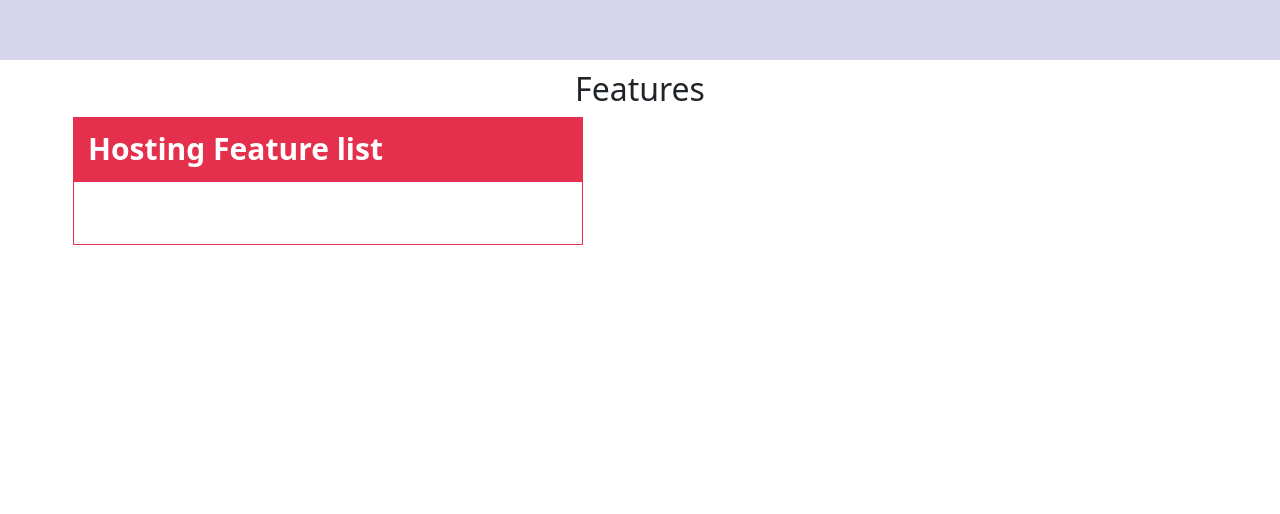
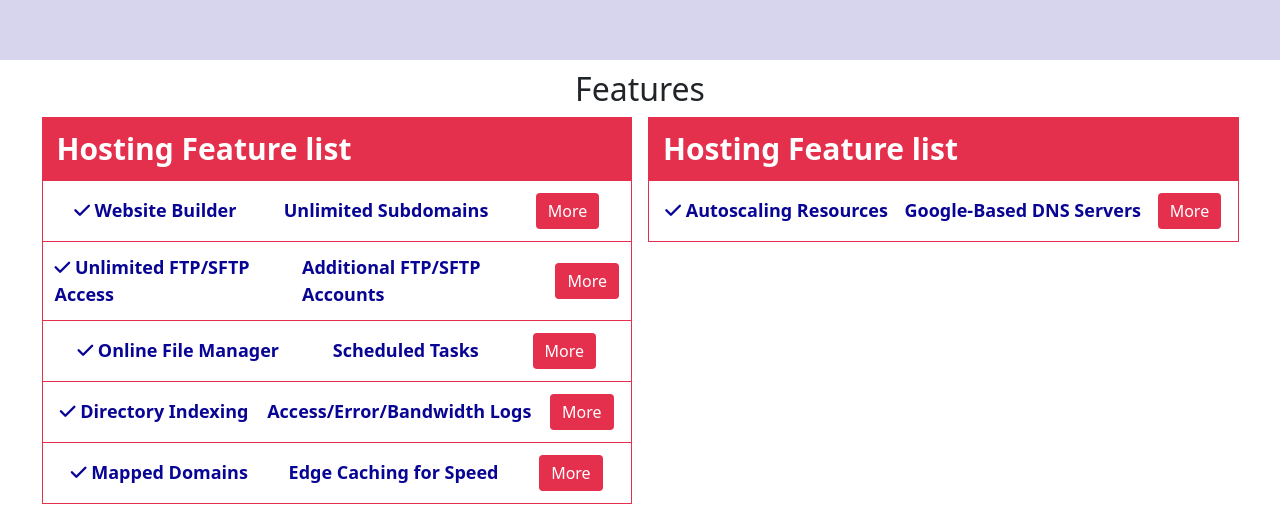
Before and after one commit to Olys6/digi-hosting, a React (Create React App) app: page / in a window 1280 px wide. Shown: the part 1919-2433 px from the top of the page. Before the commit the page ends 2174 px from the top, so only its background shows below. Built offline with nearby package versions, Linux system fonts and the light colour scheme.

Commit message:
almost completed one half of the features list and started the second list

```diff
--- a/src/components/Home.js
+++ b/src/components/Home.js
@@ -1,5 +1,5 @@
 import React from 'react';
-import { Card, ListGroup } from 'react-bootstrap'
+import { Card, ListGroup, Button } from 'react-bootstrap'
 import Plans from './HomeComponents/Plans.js'
 
 const Home = () => {
@@ -53,7 +53,7 @@ const Home = () => {
             </p>
           </div>
           <div class="whyChooseUsCircleAndDesc" data-aos="fade-up" data-aos-duration="1300">
-            <div className="whyChooseUsCircle"><i className="fa-solid fa-ticket" style={{ fontSize: "65px"}}></i></div>
+            <div className="whyChooseUsCircle"><i className="fa-solid fa-ticket" style={{ fontSize: "65px" }}></i></div>
 
             <p style={{ fontSize: "25px", fontWeight: "bold", color: "#080494" }}>Reliable Support</p>
             <p style={{ fontSize: "20px", color: "#080494", fontWeight: "500" }}>
@@ -66,15 +66,32 @@ const Home = () => {
         <h2>Features</h2>
         <div className="featuresLists">
           <div className='featuresList'>
-            <div style={{ fontWeight:"bold", fontSize: "30px", backgroundColor: "#e4304c", height: "4rem", color: "white", display: "flex", alignItems: "center", paddingLeft: "15px", boxSizing: "border-box" }}>
+            <div style={{ fontWeight: "bold", fontSize: "30px", backgroundColor: "#e4304c", height: "4rem", color: "white", display: "flex", alignItems: "center", paddingLeft: "15px", boxSizing: "border-box" }}>
               Hosting Feature list
             </div>
             <div className='featuresListItem'>
-
+              <p><i className="fas fa-check"></i> Website Builder</p> <p>Unlimited Subdomains</p> <Button variant='danger' style={{ backgroundColor: "#e4304c", border: "0" }}>More</Button>
+            </div>
+            <div className='featuresListItem'>
+              <p><i className="fas fa-check"></i> Unlimited FTP/SFTP Access</p> <p>Additional FTP/SFTP Accounts</p> <Button variant='danger' style={{ backgroundColor: "#e4304c", border: "0" }}>More</Button>
+            </div>
+            <div className='featuresListItem'>
+              <p><i className="fas fa-check"></i> Online File Manager</p> <p>Scheduled Tasks</p> <Button variant='danger' style={{ backgroundColor: "#e4304c", border: "0" }}>More</Button>
+            </div>
+            <div className='featuresListItem'>
+              <p><i className="fas fa-check"></i> Directory Indexing</p> <p>Access/Error/Bandwidth Logs</p> <Button variant='danger' style={{ backgroundColor: "#e4304c", border: "0" }}>More</Button>
+            </div>
+            <div className='featuresListItem'>
+              <p><i className="fas fa-check"></i> Mapped Domains</p> <p>Edge Caching for Speed</p> <Button variant='danger' style={{ backgroundColor: "#e4304c", border: "0" }}>More</Button>
             </div>
           </div>
           <div className='featuresList'>
-
+            <div style={{ fontWeight: "bold", fontSize: "30px", backgroundColor: "#e4304c", height: "4rem", color: "white", display: "flex", alignItems: "center", paddingLeft: "15px", boxSizing: "border-box" }}>
+              Hosting Feature list
+            </div>
+            <div className='featuresListItem'>
+              <p><i className="fas fa-check"></i> Autoscaling Resources</p> <p>Google-Based DNS Servers</p> <Button variant='danger' style={{ backgroundColor: "#e4304c", border: "0" }}>More</Button>
+            </div>
           </div>
         </div>
       </section>
--- a/src/index.css
+++ b/src/index.css
@@ -171,33 +171,36 @@ code {
 .featuresLists {
   display: flex;
   flex-direction: row;
+  justify-content: center;
   gap: 1rem;
-  width: 90%;
+  width: 95%;
 }
 
 .featuresList {
-  width: 45%;
+  width: 50%;
   display: flex;
   flex-direction: column;
 }
 
 .featuresListItem {
   font-weight: bold;
-  font-size: 30px;
-  height: 4rem;
-  color: white;
-  display: flex;
-  align-items: center;
-  padding-left: 15px;
+  font-size: 18px;
+  /* height: 3.5rem;  */
+  color: #080494;
+  padding: 0.75rem;
   box-sizing: border-box;
   border: 1px solid #e4304c;
+  border-top: 0;
+  display: flex;
+  justify-content: space-around;
+  gap: 0.5rem;
+  align-items: center;
+  /* gap: 1rem; */
+  /* flex-wrap: wrap; */
 }
 
-.featuresListItem {
-  font-size: 18px;
-  display: flex;
-  justify-content: space-around;
-  /* gap: 2rem; */
+.featuresListItem > p {
+  margin: 0
 }
 
 @media screen and (max-width: 1000px) {
```
Also changed, not shown: 1 other file (tests, documents, lock files or other folders). Lines whose indentation alone changed are shown as unchanged.
